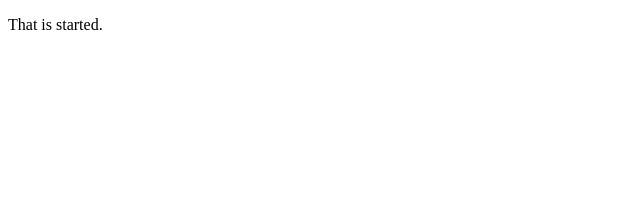
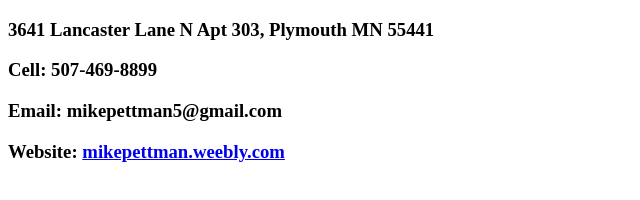
Before and after one commit to mikep79/mikep79.github.io, a plain HTML site: page index.html in a window 1280 px wide. Shown: the whole page, without its empty margins (0-640 px from the left). Drawn offline with Linux system fonts and the light colour scheme.

Commit message:
first real text

```diff
--- a/index.html
+++ b/index.html
@@ -1,10 +1,22 @@
 <!DOCTYPE html>
 <html>
-  <body>
-  <head>
+<head>
     <Title> Mike Pettman </Title
     <link rel= "stylesheet" href="style.css"/>
   </head>
-    <p>That is started.</p>
+  <body>
+    <div id="container">
+      <div id="contact info">
+        <h2Michael A. Pettman</h2>
+        <h3>3641 Lancaster Lane N Apt 303, Plymouth MN 55441
+          <p>Cell: 507-469-8899</p>
+          <p>Email: mikepettman5@gmail.com</p>
+          <p>Website: <a href="http://www.mikepettman.weebly.com">mikepettman.weebly.com</a></p></h3>
+
+
+
+
+
+
   </body>
 </html>
```
